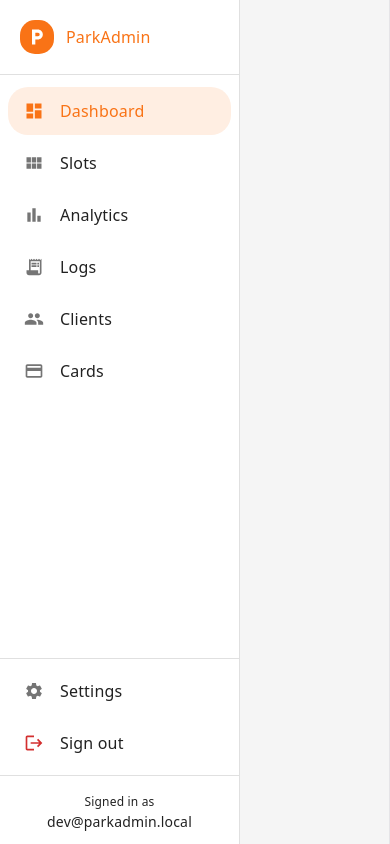
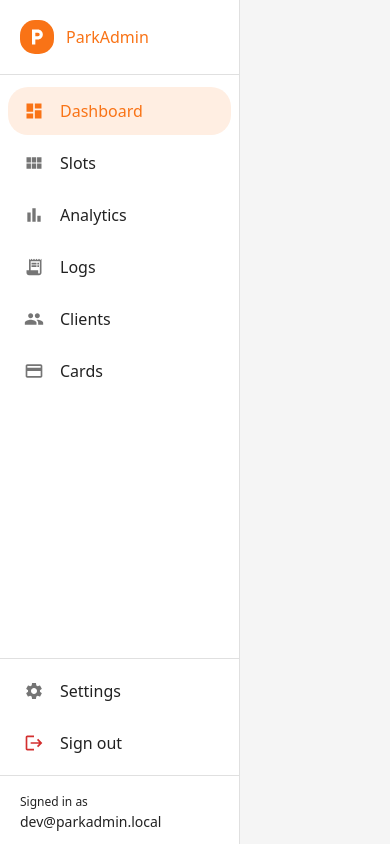
Before and after one commit to IT26100036/smart-automatic-gate-system, a React (Vite) app: page /dashboard in a window 390 px wide. Shown: the top 844 px of the page. Built offline with nearby package versions, Linux system fonts and the light colour scheme; no server answers.

Commit message:
refactor index.html and index.css to improve structure, enhance styling, and optimize layout

```diff
--- a/index.html
+++ b/index.html
@@ -4,7 +4,11 @@
     <meta charset="UTF-8" />
     <link rel="icon" type="image/svg+xml" href="/favicon.svg" />
     <meta name="viewport" content="width=device-width, initial-scale=1.0" />
-    <title>smart-gate-admin</title>
+    <title>Smart Gate Admin</title>
+    <link
+      rel="stylesheet"
+      href="https://cdn.jsdelivr.net/npm/@tabler/icons-webfont@latest/dist/tabler-icons.min.css"
+    />
   </head>
   <body>
     <div id="root"></div>
--- a/src/index.css
+++ b/src/index.css
@@ -1,111 +1,48 @@
 :root {
-  --text: #6b6375;
-  --text-h: #08060d;
-  --bg: #fff;
-  --border: #e5e4e7;
-  --code-bg: #f4f3ec;
-  --accent: #aa3bff;
-  --accent-bg: rgba(170, 59, 255, 0.1);
-  --accent-border: rgba(170, 59, 255, 0.5);
-  --social-bg: rgba(244, 243, 236, 0.5);
-  --shadow:
-    rgba(0, 0, 0, 0.1) 0 10px 15px -3px, rgba(0, 0, 0, 0.05) 0 4px 6px -2px;
-
-  --sans: system-ui, 'Segoe UI', Roboto, sans-serif;
-  --heading: system-ui, 'Segoe UI', Roboto, sans-serif;
-  --mono: ui-monospace, Consolas, monospace;
-
-  font: 18px/145% var(--sans);
-  letter-spacing: 0.18px;
-  color-scheme: light dark;
-  color: var(--text);
-  background: var(--bg);
-  font-synthesis: none;
-  text-rendering: optimizeLegibility;
-  -webkit-font-smoothing: antialiased;
-  -moz-osx-font-smoothing: grayscale;
-
-  @media (max-width: 1024px) {
-    font-size: 16px;
-  }
+  --or: #E8590C;
 }
 
-@media (prefers-color-scheme: dark) {
-  :root {
-    --text: #9ca3af;
-    --text-h: #f3f4f6;
-    --bg: #16171d;
-    --border: #2e303a;
-    --code-bg: #1f2028;
-    --accent: #c084fc;
-    --accent-bg: rgba(192, 132, 252, 0.15);
-    --accent-border: rgba(192, 132, 252, 0.5);
-    --social-bg: rgba(47, 48, 58, 0.5);
-    --shadow:
-      rgba(0, 0, 0, 0.4) 0 10px 15px -3px, rgba(0, 0, 0, 0.25) 0 4px 6px -2px;
-  }
+*,
+*::before,
+*::after {
+  box-sizing: border-box;
+  margin: 0;
+  padding: 0;
+}
 
-  #social .button-icon {
-    filter: invert(1) brightness(2);
-  }
+html {
+  font-size: 16px;
+  -webkit-text-size-adjust: 100%;
 }
 
 body {
-  margin: 0;
+  font-family: system-ui, 'Segoe UI', Roboto, sans-serif;
+  -webkit-font-smoothing: antialiased;
+  -moz-osx-font-smoothing: grayscale;
+  line-height: 1.5;
 }
 
 #root {
-  width: 1126px;
-  max-width: 100%;
-  margin: 0 auto;
-  text-align: center;
-  border-inline: 1px solid var(--border);
   min-height: 100svh;
-  display: flex;
-  flex-direction: column;
-  box-sizing: border-box;
 }
 
-h1,
-h2 {
-  font-family: var(--heading);
-  font-weight: 500;
-  color: var(--text-h);
+img,
+svg {
+  display: block;
+  max-width: 100%;
 }
 
-h1 {
-  font-size: 56px;
-  letter-spacing: -1.68px;
-  margin: 32px 0;
-  @media (max-width: 1024px) {
-    font-size: 36px;
-    margin: 20px 0;
-  }
-}
-h2 {
-  font-size: 24px;
-  line-height: 118%;
-  letter-spacing: -0.24px;
-  margin: 0 0 8px;
-  @media (max-width: 1024px) {
-    font-size: 20px;
-  }
-}
-p {
-  margin: 0;
+a {
+  color: inherit;
+  text-decoration: none;
 }
 
-code,
-.counter {
-  font-family: var(--mono);
-  display: inline-flex;
-  border-radius: 4px;
-  color: var(--text-h);
+button {
+  font-family: inherit;
 }
 
-code {
-  font-size: 15px;
-  line-height: 135%;
-  padding: 4px 8px;
-  background: var(--code-bg);
+input,
+textarea,
+select {
+  font-family: inherit;
 }
```
